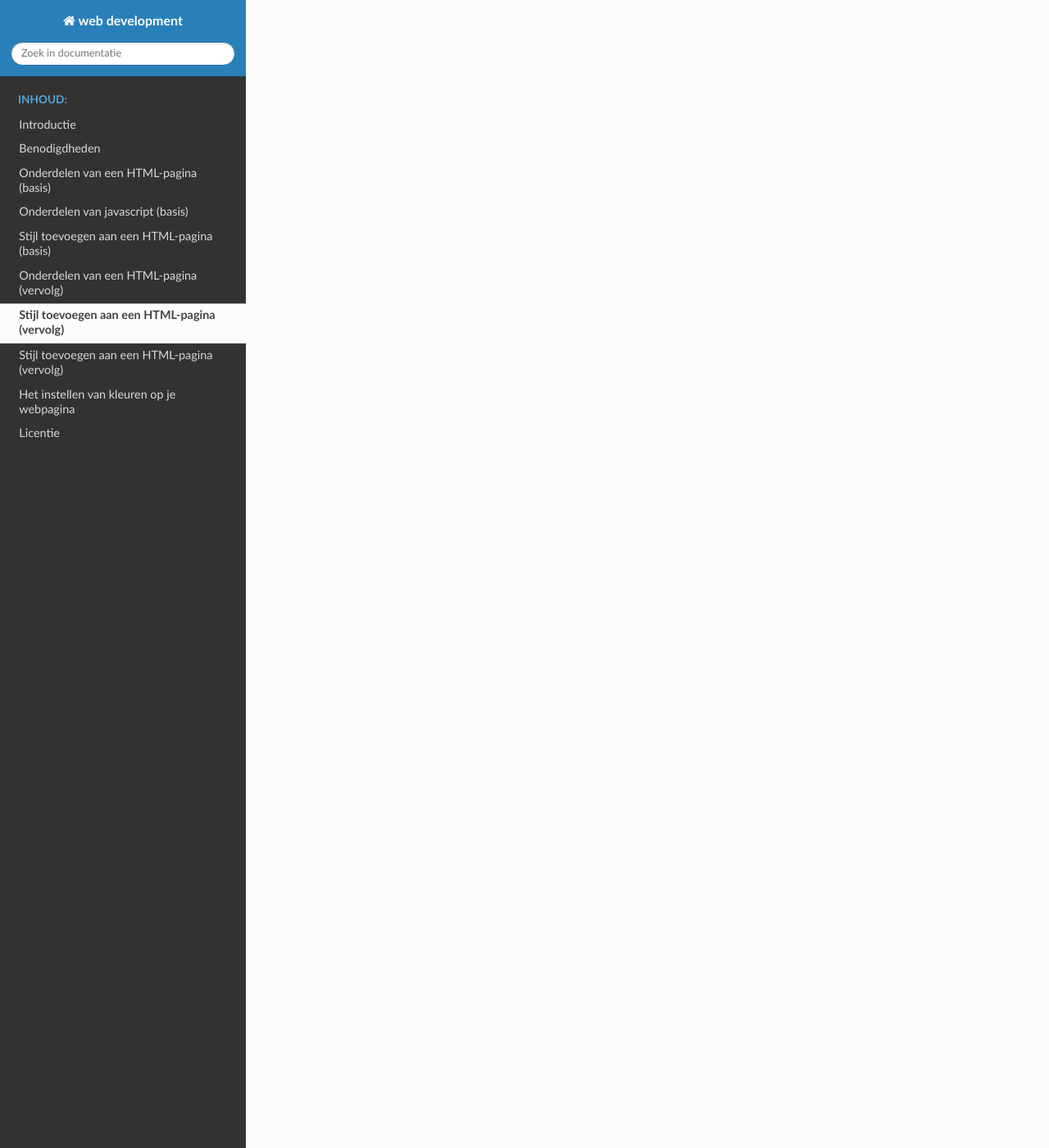
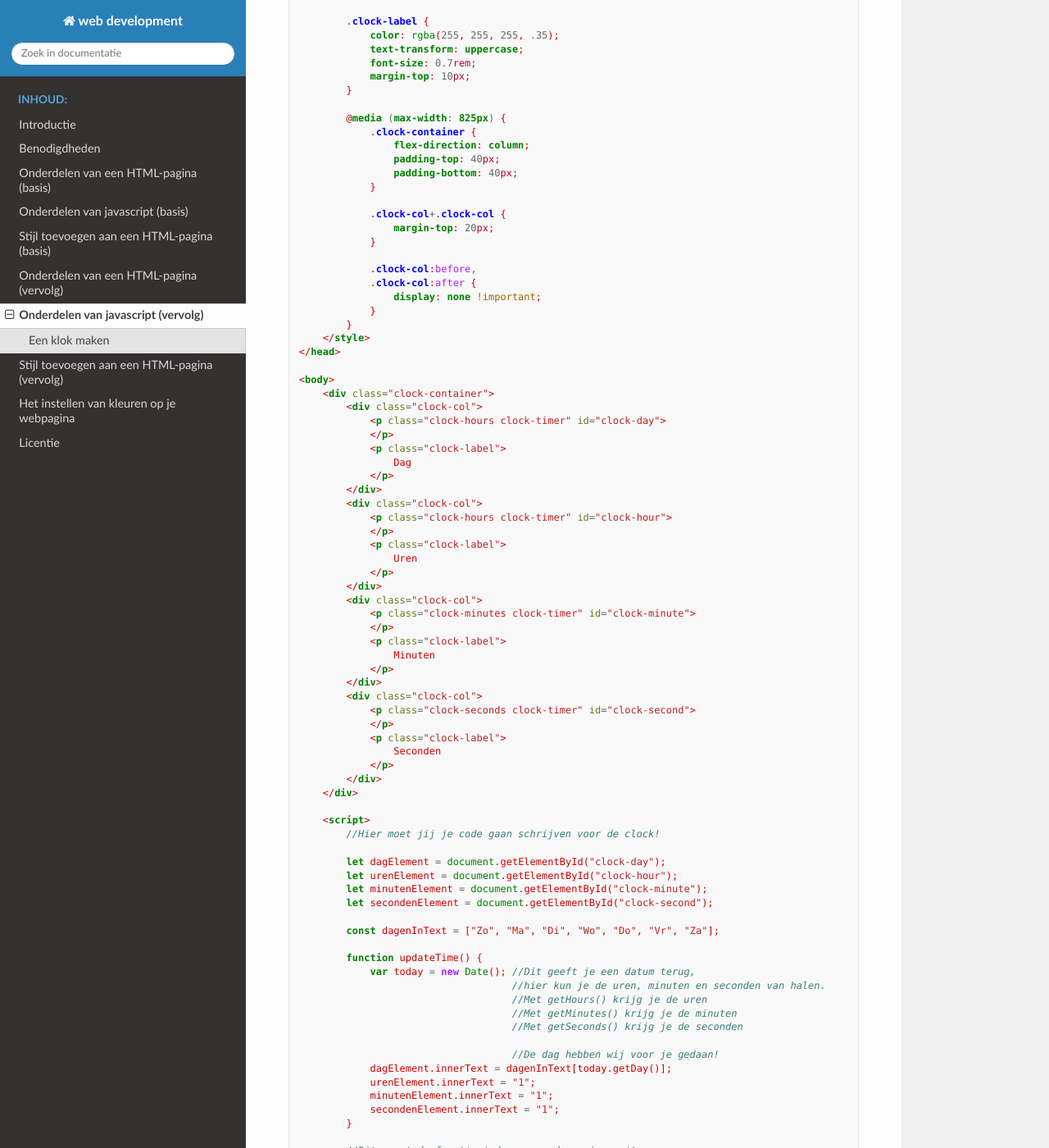
Before and after one commit to coderdojonijmegen/web-development, a Sphinx documentation site: the page built from source/vervolg-elementen-javascript.rst, in a window 1280 px wide and 1400 px high, scrolled down 1632 px. Shown: the whole window at 82% size. Built offline with Sphinx 7.4.7 and the Read the Docs theme 2.0.0, drawn with Linux system fonts in a browser that asks for light colours; some of the changed text lies outside the part shown.

Commit message:
Add clock example for vervolg javascript

```diff
--- a/source/basis-elementen-javascript.rst
+++ b/source/basis-elementen-javascript.rst
@@ -216,7 +217,6 @@
       </body>
       </html>
 
-
 Als de gebruiker nu iets typt, zie je alleen de tekst staan. Er gebeurt verder nog niet zo veel.
 Kun jij ervoor zorgen dat de computer terugpraat?
 
--- a/source/vervolg-elementen-javascript.rst
+++ b/source/vervolg-elementen-javascript.rst
@@ -1,8 +1,164 @@
 .. _stijl-vervolg:
 
-Stijl toevoegen aan een HTML-pagina (vervolg)
+Onderdelen van javascript (vervolg)
 #############################################
 
-.. image:: imgs/werk_in_uitvoering.png
-   :height: 250px
-   :align: center
+Nu je basis van javascript hebt gezien, gaan we wat verder met moeilijkere onderdelen.
+
+Een klok maken
+--------------
+.. image:: imgs/clock.png
+
+We gaan een klok maken op een ``HTML`` pagina. Je kan de volgende ``HTML`` gebruiken:
+
+.. code:: HTML
+
+    <html>
+    <head>
+        <style>
+            body {
+                background: linear-gradient(45deg, #1870ed 0, #f18f88 100%);
+                font-family: 'Montserrat', 'sans-serif';
+                min-height: 100vh;
+                display: flex;
+                align-items: center;
+                justify-content: center;
+            }
+
+            .clock-container {
+                margin-top: 30px;
+                margin-bottom: 30px;
+                background-color: #080808;
+                border-radius: 5px;
+                padding: 60px 20px;
+                box-shadow: 1px 1px 5px rgba(255, 255, 255, .15), 0 15px 90px 30px rgba(0, 0, 0, .25);
+                display: flex;
+            }
+
+            .clock-col {
+                text-align: center;
+                margin-right: 40px;
+                margin-left: 40px;
+                min-width: 90px;
+                position: relative;
+            }
+
+            .clock-col:not(:last-child):before,
+            .clock-col:not(:last-child):after {
+                content: "";
+                background-color: rgba(201, 166, 166, 0.3);
+                height: 5px;
+                width: 5px;
+                border-radius: 50%;
+                display: block;
+                position: absolute;
+                right: -42px;
+            }
+
+            .clock-col:not(:last-child):before {
+                top: 35%;
+            }
+
+            .clock-col:not(:last-child):after {
+                top: 50%;
+            }
+
+            .clock-timer {
+                color: #fff;
+                font-size: 4.2rem;
+                text-transform: uppercase;
+            }
+
+            .clock-label {
+                color: rgba(255, 255, 255, .35);
+                text-transform: uppercase;
+                font-size: 0.7rem;
+                margin-top: 10px;
+            }
+
+            @media (max-width: 825px) {
+                .clock-container {
+                    flex-direction: column;
+                    padding-top: 40px;
+                    padding-bottom: 40px;
+                }
+
+                .clock-col+.clock-col {
+                    margin-top: 20px;
+                }
+
+                .clock-col:before,
+                .clock-col:after {
+                    display: none !important;
+                }
+            }
+        </style>
+    </head>
+
+    <body>
+        <div class="clock-container">
+            <div class="clock-col">
+                <p class="clock-hours clock-timer" id="clock-day">
+                </p>
+                <p class="clock-label">
+                    Dag
+                </p>
+            </div>
+            <div class="clock-col">
+                <p class="clock-hours clock-timer" id="clock-hour">
+                </p>
+                <p class="clock-label">
+                    Uren
+                </p>
+            </div>
+            <div class="clock-col">
+                <p class="clock-minutes clock-timer" id="clock-minute">
+                </p>
+                <p class="clock-label">
+                    Minuten
+                </p>
+            </div>
+            <div class="clock-col">
+                <p class="clock-seconds clock-timer" id="clock-second">
+                </p>
+                <p class="clock-label">
+                    Seconden
+                </p>
+            </div>
+        </div>
+
+        <script>
+            //Hier moet jij je code gaan schrijven voor de clock!
+
+            let dagElement = document.getElementById("clock-day");
+            let urenElement = document.getElementById("clock-hour");
+            let minutenElement = document.getElementById("clock-minute");
+            let secondenElement = document.getElementById("clock-second");
+
+            const dagenInText = ["Zo", "Ma", "Di", "Wo", "Do", "Vr", "Za"];
+
+            function updateTime() {
+                var today = new Date(); //Dit geeft je een datum terug,
+                                        //hier kun je de uren, minuten en seconden van halen.
+                                        //Met getHours() krijg je de uren
+                                        //Met getMinutes() krijg je de minuten
+                                        //Met getSeconds() krijg je de seconden
+
+                                        //De dag hebben wij voor je gedaan!
+                dagElement.innerText = dagenInText[today.getDay()];
+                urenElement.innerText = "1";
+                minutenElement.innerText = "1";
+                secondenElement.innerText = "1";
+            }
+
+            //Dit voert de functie iedere seconde opnieuw uit,
+            //De tijd gaat natuurlijk met 1 seconde per keer vooruit!
+            setInterval(updateTime, 1000);
+
+        </script>
+    </body>
+
+    </html>
+
+De klok werkt nu nog niet.. Kan jij dit oplossen?
+In het ``<script></script>`` blok moet jij de code gaan aanpassen, daarmee kan je de klok weer aanslingeren ;) !
```
Also changed, not shown: other parts of source/basis-elementen-javascript.rst (+2 -1 lines), source/imgs/clock.png (added).
